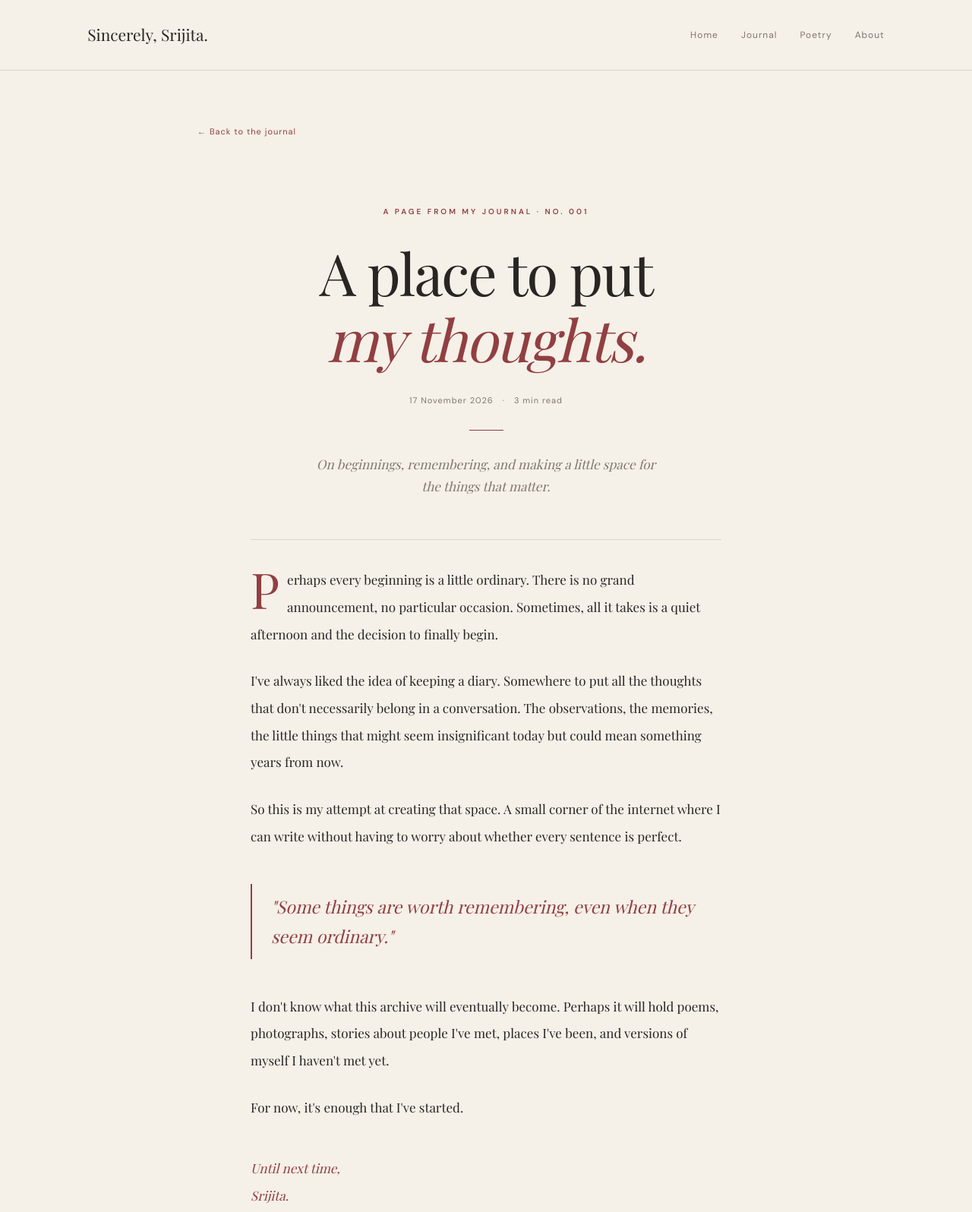
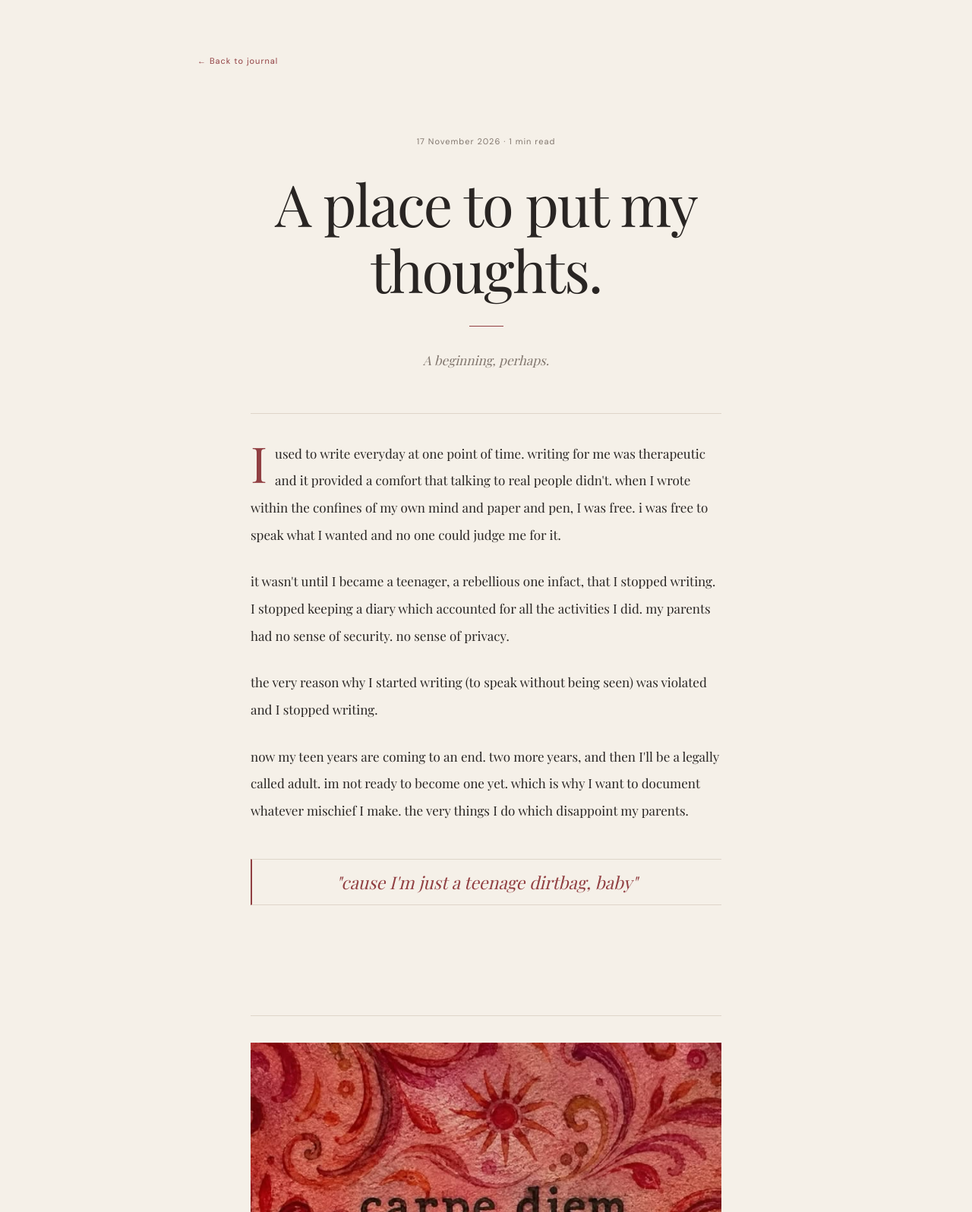
Before and after one commit to sincerelysrijita/sincerelysrijita, a plain HTML site: page entries/first-entry.html in a window 1280 px wide. Shown: the top 1596 px of the page at 76% size. Drawn offline with nearby package versions, Linux system fonts and the light colour scheme; a web font is replaced by a local one.

Commit message:
Add files via upload

```diff
--- a/entries/first-entry.html
+++ b/entries/first-entry.html
@@ -1,7 +1,6 @@
 
 <!DOCTYPE html>
 <html lang="en">
-
 <head>
     <meta charset="UTF-8">
     <meta name="viewport" content="width=device-width, initial-scale=1.0">
@@ -10,144 +9,106 @@
 
     <link rel="stylesheet" href="../style.css">
 
-    <link rel="preconnect" href="https://fonts.googleapis.com">
-    <link rel="preconnect" href="https://fonts.gstatic.com" crossorigin>
+    <link href="https://fonts.googleapis.com/css2?family=DM+Sans:wght@400;500;600&family=Playfair+Display:ital,wght@0,400;0,500;0,600;1,400&display=swap" rel="stylesheet">
 
-    <link href="https://fonts.googleapis.com/css2?family=DM+Sans:wght@400;500;600&family=Playfair+Display:ital,wght@0,400;0,500;0,600;1,400;1,500&display=swap" rel="stylesheet">
+    <style>
+        .closing-quote {
+            margin: 55px 0 35px;
+            padding: 25px 0;
+            border-top: 1px solid #ded5c9;
+            border-bottom: 1px solid #ded5c9;
+            text-align: center;
+            color: #76565b;
+            font-family: 'Playfair Display', serif;
+            font-size: 1.5rem;
+            font-style: italic;
+            line-height: 1.6;
+        }
+    </style>
 </head>
 
 <body class="entry-page">
 
-    <header class="header">
-        <a href="../index.html" class="logo">Sincerely, Srijita.</a>
-
-        <nav>
-            <a href="../index.html#home">Home</a>
-            <a href="../index.html#journal">Journal</a>
-            <a href="../index.html#poetry">Poetry</a>
-            <a href="../index.html#about">About</a>
-        </nav>
-    </header>
-
     <main class="diary">
 
         <a href="../index.html#journal" class="back-link">
-            ← Back to the journal
+            ← Back to journal
         </a>
 
         <header class="diary-heading">
 
-            <p class="eyebrow">A PAGE FROM MY JOURNAL · NO. 001</p>
+            <p class="diary-meta">
+                17 November 2026 · 1 min read
+            </p>
 
-            <h1>
-                A place to put<br>
-                <span>my thoughts.</span>
-            </h1>
-
-            <div class="diary-meta">
-                <span>17 November 2026</span>
-                <span>·</span>
-                <span>3 min read</span>
-            </div>
+            <h1>A place to put my thoughts.</h1>
 
             <div class="small-divider"></div>
 
             <p class="diary-subtitle">
-                On beginnings, remembering, and making a little
-                space for the things that matter.
+                A beginning, perhaps.
             </p>
 
         </header>
 
+
         <article class="diary-body">
 
             <p class="drop-cap">
-                Perhaps every beginning is a little ordinary.
-                There is no grand announcement, no particular
-                occasion. Sometimes, all it takes is a quiet
-                afternoon and the decision to finally begin.
+                I used to write everyday at one point of time. writing for me was therapeutic and it provided a comfort that talking to real people didn't. when I wrote within the confines of my own mind and paper and pen, I was free. i was free to speak what I wanted and no one could judge me for it.
             </p>
 
             <p>
-                I've always liked the idea of keeping a diary.
-                Somewhere to put all the thoughts that don't
-                necessarily belong in a conversation. The
-                observations, the memories, the little things
-                that might seem insignificant today but could
-                mean something years from now.
+                it wasn't until I became a teenager, a rebellious one infact, that I stopped writing. I stopped keeping a diary which accounted for all the activities I did. my parents had no sense of security. no sense of privacy.
             </p>
 
             <p>
-                So this is my attempt at creating that space.
-                A small corner of the internet where I can
-                write without having to worry about whether
-                every sentence is perfect.
-            </p>
-
-            <blockquote>
-                "Some things are worth remembering,
-                even when they seem ordinary."
-            </blockquote>
-
-            <p>
-                I don't know what this archive will eventually
-                become. Perhaps it will hold poems, photographs,
-                stories about people I've met, places I've been,
-                and versions of myself I haven't met yet.
+                the very reason why I started writing (to speak without being seen) was violated and I stopped writing.
             </p>
 
             <p>
-                For now, it's enough that I've started.
+                now my teen years are coming to an end. two more years, and then I'll be a legally called adult. im not ready to become one yet. which is why I want to document whatever mischief I make. the very things I do which disappoint my parents.
             </p>
 
-            <p class="signature">Until next time,<br>
-                Srijita.
-            </p>
+            <blockquote class="closing-quote">
+                "cause I'm just a teenage dirtbag, baby"
+            </blockquote>
 
         </article>
 
+
         <section class="photo-section">
 
-            <p class="eyebrow">A MOMENT PRESERVED</p>
+            <img
+                src="../images/first-entry-photo.jpg"
+                alt="A photograph accompanying my first diary entry"
+            >
 
-            <figure>
-                <img
-                    src="../images/first-entry-photo.jpg"
-                    alt="A photograph accompanying my first diary entry"
-                >
-
-                <figcaption>
-                    A little piece of life, kept here.
-                </figcaption>
-            </figure>
+            <p>A little something to remember this day by.</p>
 
         </section>
 
-        <div class="entry-navigation">
+
+        <nav class="entry-navigation">
 
             <div class="nav-previous">
                 <span>PREVIOUS ENTRY</span>
-                <p>The beginning.</p>
+                <p>The beginning</p>
             </div>
 
             <div class="nav-next">
                 <span>NEXT ENTRY</span>
-                <p>Coming soon...</p>
+                <p>Coming soon</p>
             </div>
 
-        </div>
+        </nav>
 
-        <a href="../index.html#journal" class="back-link bottom-link">
-            ← Return to all entries
+
+        <a href="../index.html#journal" class="bottom-link">
+            Back to the journal ↗
         </a>
 
     </main>
 
-    <footer>
-        <p>Written with care, somewhere in the world.</p>
-        <p class="footer-signature">Sincerely, Srijita. ♡</p>
-        <p class="copyright">© 2026 · All rights reserved.</p>
-    </footer>
-
 </body>
 </html>
```
Also changed, not shown: first-entry.html (+43 -82 lines).
